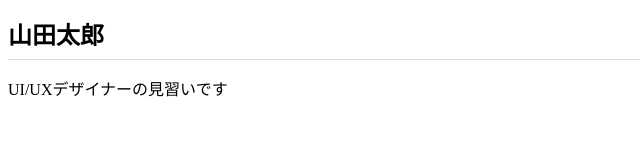
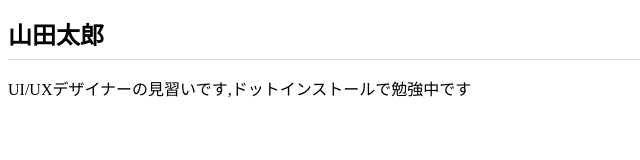
Before and after one commit to hkato1976/dotinstall, a plain HTML site: page index.html in a window 1280 px wide. Shown: the whole page, without its empty margins (0-640 px from the left). Drawn offline with Linux system fonts and the light colour scheme.

Commit message:
Add files via upload

```diff
--- a/index.html
+++ b/index.html
@@ -9,6 +9,6 @@
   </head>
   <body>
     <h1>山田太郎</h1>
-    <p>UI/UXデザイナーの見習いです</p>
+    <p>UI/UXデザイナーの見習いです,ドットインストールで勉強中です</p>
   </body>
 </html>
```
